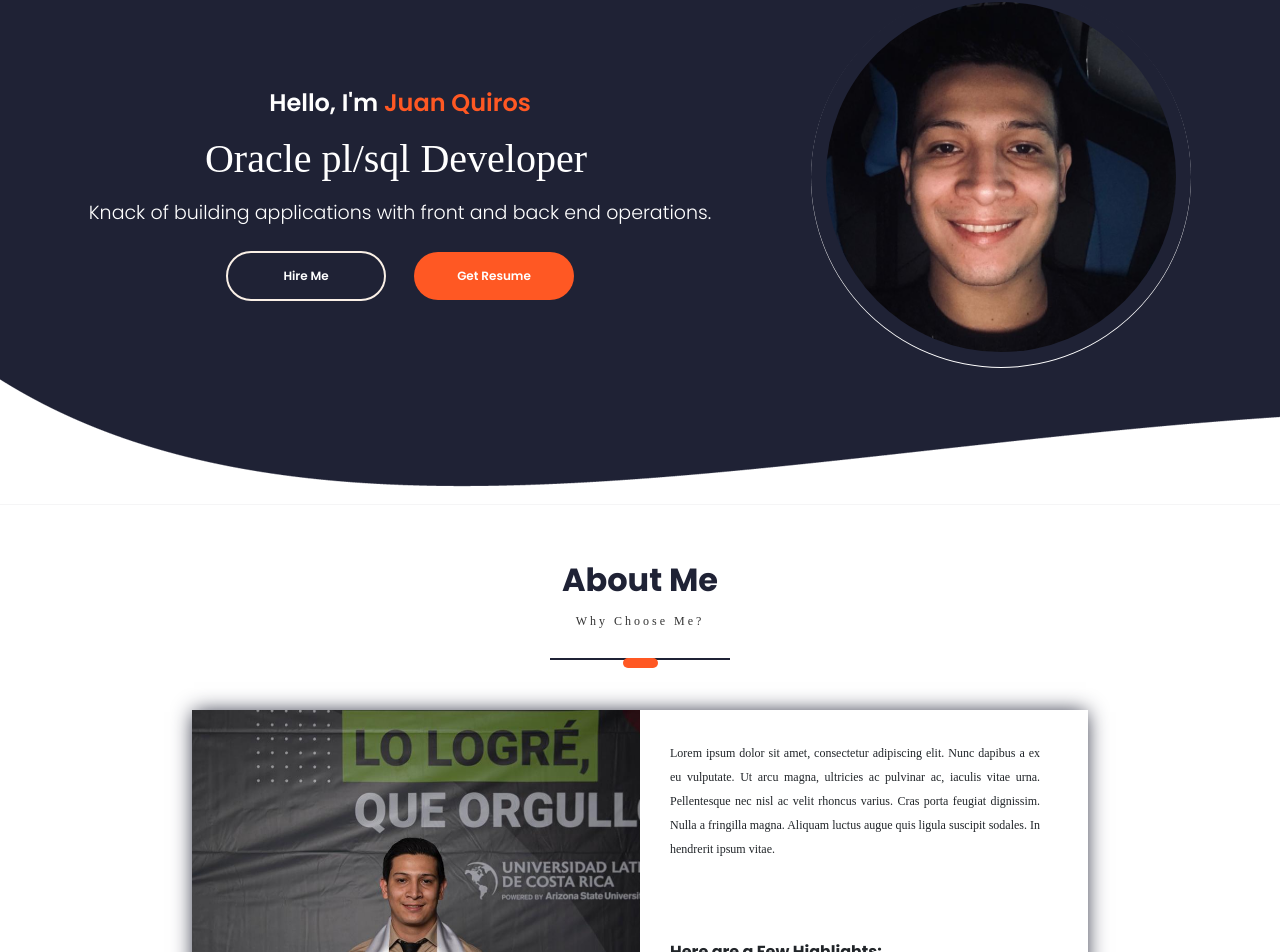
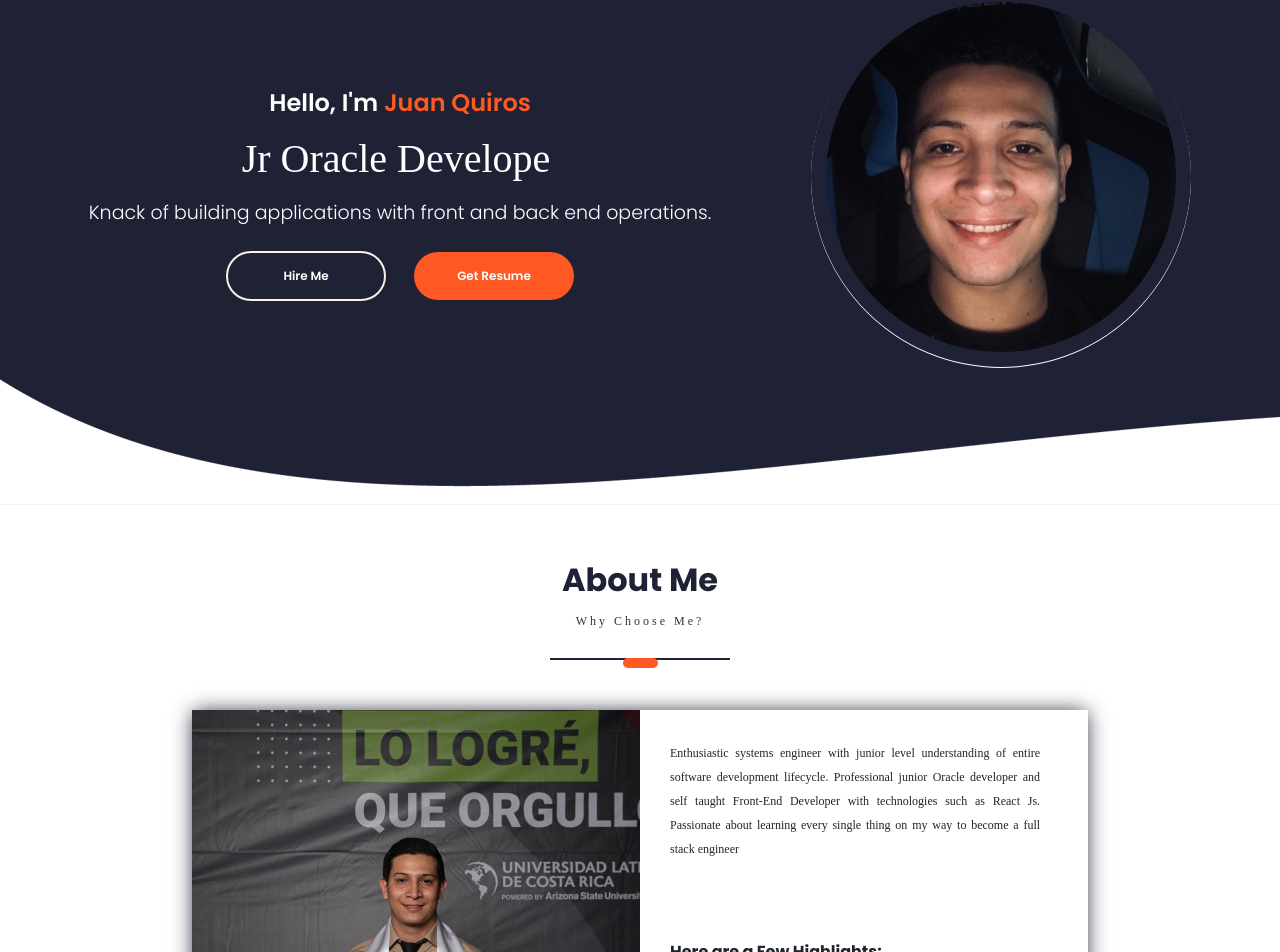
Before and after one commit to Juankqm/juanquiros-portfolio, a React (Create React App) app in the folder juanquiros-portfolio/: page / in a window 1280 px wide. Shown: the part 189-1141 px from the top of the page. Built offline with nearby package versions, Linux system fonts and the light colour scheme; a web font is replaced by a local one.

Commit message:
Add information to the Profile section and Resume component
Information from Profile component was changed and the Resume component was modified with new information about me.

```diff
--- a/juanquiros-portfolio/src/Components/AboutMe/AboutMe.js
+++ b/juanquiros-portfolio/src/Components/AboutMe/AboutMe.js
@@ -1,4 +1,3 @@
-import React, { useEffect } from "react";
 import "./AboutMe.css";
 import ScreenHeading from "../../utilities/ScreenHeading/ScreenHeading";
 import ScrollService from "../../utilities/scrollService";
@@ -14,7 +13,7 @@ const AboutMe = (props) => {
 
   const SCREEN_CONST = {
     description:
-      "Lorem ipsum dolor sit amet, consectetur adipiscing elit. Nunc dapibus a ex eu vulputate. Ut arcu magna, ultricies ac pulvinar ac, iaculis vitae urna. Pellentesque nec nisl ac velit rhoncus varius. Cras porta feugiat dignissim. Nulla a fringilla magna. Aliquam luctus augue quis ligula suscipit sodales. In hendrerit ipsum vitae.",
+    "Enthusiastic systems engineer with junior level understanding of entire software development lifecycle. Professional junior Oracle developer and self taught Front-End Developer with technologies such as React Js. Passionate about learning every single thing on my way to become a full stack engineer",
     highlights: {
       bullets: [
         "Systems Engineer",
--- a/juanquiros-portfolio/src/Components/ContactMe/ContactMe.js
+++ b/juanquiros-portfolio/src/Components/ContactMe/ContactMe.js
@@ -102,7 +102,7 @@ export default function ContactMe(props) {
             <div className="send-btn">
               <button type="submit">
                 send
-                <i className="fa fa-paper-plane" />
+                <i className="fa fa-paper-plane ml-2" />
                 {bool ? (
                   <b className="load">
                     <img src={load1} alt="not internet connection" />
--- a/juanquiros-portfolio/src/Components/Home/Profile/Profile.js
+++ b/juanquiros-portfolio/src/Components/Home/Profile/Profile.js
@@ -35,11 +35,9 @@ const Profile = () => {
                   steps={[
                     "Systems Engineer",
                     1500,
-                    "Oracle pl/sql Developer",
+                    "Jr Oracle Developer",
                     1500,
-                    "Oracle APEX Developer",
-                    1500,
-                    "Front End Developer",
+                    "Jr Front End Developer",
                     1500,
                   ]}
                 />
--- a/juanquiros-portfolio/src/Components/Resume/Resume.js
+++ b/juanquiros-portfolio/src/Components/Resume/Resume.js
@@ -66,7 +66,7 @@ const Resume = (props) => {
       title: "Personal Portfolio WebSite",
       duration: { fromDate: "2020", toDate: "2021" },
       description:
-        "Lorem ipsum dolor sit amet, consectetur adipiscing elit. Duis sollicitudin sit amet ex ut elementum. In hac habitasse platea dictums",
+        "Biggest project from my repositories section created while practicing and learning new features from this great library which is React.",
       subHeading: "Technologies Used: ",
       icon1 : "fab fa-react",
       icon2 : "fab fa-js-square",
@@ -77,7 +77,7 @@ const Resume = (props) => {
       title: "Coronavirus Cases Tracker",
       duration: { fromDate: "2019", toDate: "2019" },
       description:
-        "Lorem ipsum dolor sit amet, consectetur adipiscing elit. Duis sollicitudin sit amet ex ut elementum. In hac habitasse platea dictums",
+        "React js project created in order to track coronavirus cases around the world.",
       subHeading: "Technologies Used: ",
       icon1 : "fab fa-react",
       icon2 : "fab fa-js-square",
@@ -88,7 +88,7 @@ const Resume = (props) => {
       title: "STEAM Interactive Books",
       duration: { fromDate: "2019", toDate: "2020" },
       description:
-        "Lorem ipsum dolor sit amet, consectetur adipiscing elit. Duis sollicitudin sit amet ex ut elementum. In hac habitasse platea dictums",
+        "Web App created during my College Community Service, implementing React js as client side and Java Spring Boot for server side.",
       subHeading: "Technologies Used: ",
       icon1 : "fab fa-react",
       icon2 : "fab fa-js-square",
@@ -136,9 +136,8 @@ const Resume = (props) => {
         />
         <div className="experience-description">
           <span className="resume-description-text">
-            Currently working as MERN stack web and mobile developer and also an
-            online instructor on udemy.            Currently working as MERN stack web and mobile developer and also an
-            online instructor on udemy.
+          Create online services and apps hosted on cloud with Oracle
+          DataBase as well as Oracle APEX.
           </span>
         </div>
 
@@ -152,12 +151,10 @@ const Resume = (props) => {
         />
         <div className="experience-description">
           <span className="resume-description-text">
-            Currently working as MERN stack web and mobile developer and also an
-            online instructor on udemy.            Currently working as MERN stack web and mobile developer and also an
-            online instructor on udemy.
+          Be part of a break-and-fix team providing support about
+          Microsoft Azure API Management
           </span>
         </div>
-
       </div>
 
     </div>,
@@ -202,15 +199,15 @@ const Resume = (props) => {
     <div className="resume-screen-container" key="interests">
       <ResumeHeading
         heading="Soccer"
-        description="Apart from being a tech enthusiast and a code writer, i also love to teach people what i know simply because i believe in sharing."
+        description="Apart from being a tech enthusiast and a code writer, I also love to share time with my friends playing soccer once a week."
       />
       <ResumeHeading
         heading="Music"
-        description="Listening to soothing music is something i can never compromise with, skimming through Spotify's pop songs charts is at times the best stress reliever that i can get my hands on."
+        description="Listening to music is something I can never compromise with, Spotify is one of the apps that I use the most every day."
       />
       <ResumeHeading
-        heading="Competitive Gaming"
-        description="I like to challenge my reflexes a lot while competing in football games, pushing the rank and having interactive gaming sessions excites me the most."
+        heading="Video Games"
+        description="Playing video games with my friends is a way to do something diferrent from the routine and a thing that I really enjoy."
       />
     </div>,
   ];
```
